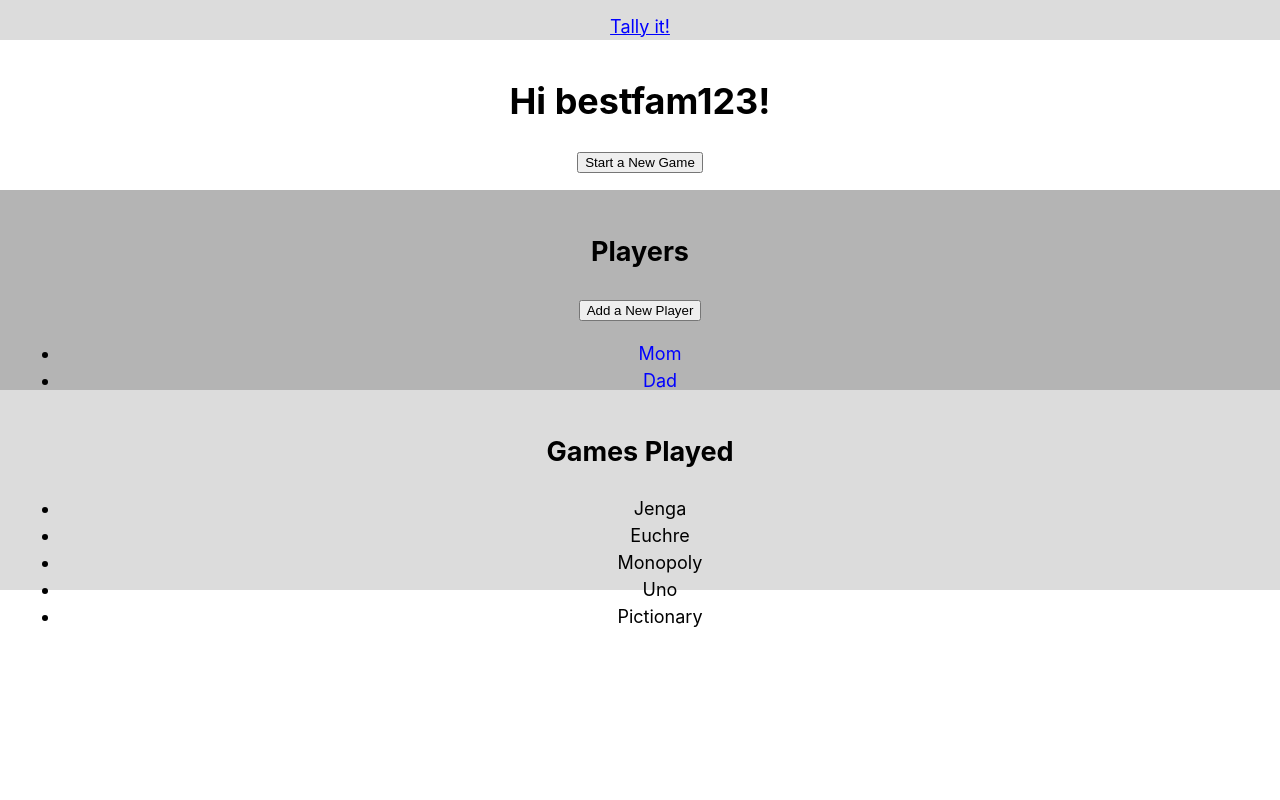
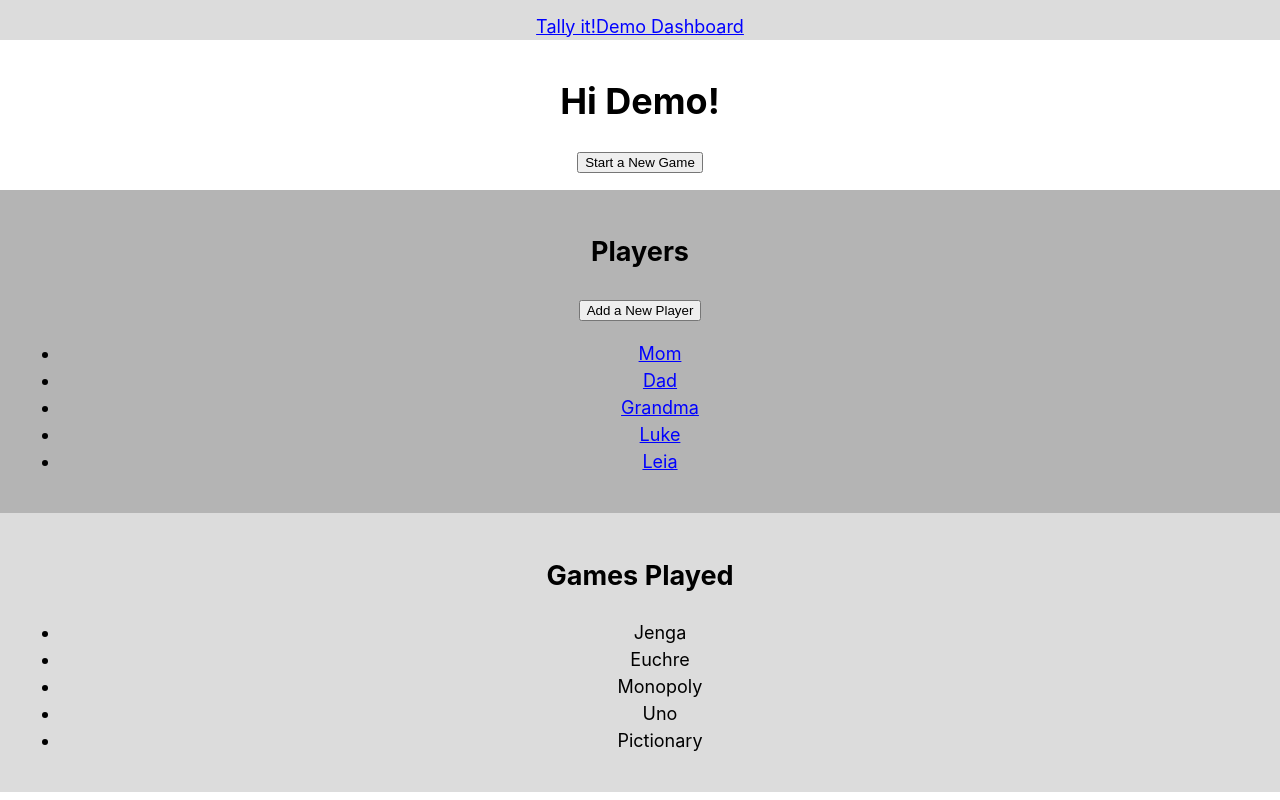
Before and after one commit to sPro1ly0/tallyit-app, a React (Create React App) app: page /dashboard in a window 1280 px wide. Built offline with nearby package versions, Linux system fonts and the light colour scheme.

Commit message:
Add example data and context to app and dashboard

```diff
--- a/src/App.js
+++ b/src/App.js
@@ -1,6 +1,9 @@
 import React, { Component } from 'react';
 import { Route, Switch } from 'react-router-dom';
 import './App.css';
+import TallyContext from './TallyContext';
+import { groups, players, games, scores } from './ExampleData';
+
 import NavBarTop from './NavBarTop/NavBarTop';
 import LandingPage from './LandingPage/LandingPage';
 import DashBoard from './DashBoard/DashBoard';
@@ -17,9 +20,30 @@ import NotFoundPage from './NotFoundPage/NotFoundPage';
 
 class App extends Component {
 
+  static contextType = TallyContext;
+
+  constructor(props) {
+    super(props);
+    this.state = {
+      group: groups[0].group_name,
+      players: players,
+      games: games,
+      scores: scores
+    };
+  }
+
   render() {
+
+    const contextValue = {
+      group: this.state.group,
+      players: this.state.players,
+      games: this.state.games,
+      scores: this.state.scores
+    };
+
     return (
       <>
+        <TallyContext.Provider value={contextValue}>
           <NavBarTop />
           <main className='App'>
             <Switch>
@@ -44,11 +68,11 @@ class App extends Component {
                 component={AddPlayerForm}
               />
               <Route
-              exact path='/edit-player'
+                exact path='/edit-player/:player_id'
                 component={EditPlayerForm}
               />
               <Route
-              exact path='/player-stats'
+                exact path='/player-stats/:player_id'
                 component={PlayerStatsPage}
               />
               <Route
@@ -56,6 +80,7 @@ class App extends Component {
               />
             </Switch>
           </main>
+        </TallyContext.Provider>
       </>
     );
   }
--- a/src/DashBoard/DashBoard.css
+++ b/src/DashBoard/DashBoard.css
@@ -7,6 +7,11 @@ header {
     padding-bottom: 20px;
     width: 100%;
     height: 140px;
+}
+
+.all-players,
+.all-games {
+    height: fit-content;
 }
 
 div {
--- a/src/DashBoard/DashBoard.js
+++ b/src/DashBoard/DashBoard.js
@@ -1,37 +1,45 @@
 import React, { Component } from 'react';
+import TallyContext from '../TallyContext';
+import { Link } from 'react-router-dom';
 import './DashBoard.css';
 
 class DashBoard extends Component {
+
+  static contextType = TallyContext;
+
   render() {
+
+    const { group, players, games } = this.context;
+    let playerList = '';
+    let gameList = '';
+    if (players) {
+      playerList = players.map(p => <li key={p.id}><Link to={`/player-stats/${p.id}`}>{`${p.player_name}`}</Link></li>);
+    }
+
+    if (games) {
+      gameList = games.map(g => <li key={g.id}>{`${g.game_name}`}</li>);
+    }
+
     return (
       <>
         <header>
-          <h1>Hi bestfam123!</h1>
+          <h1>Hi {group}!</h1>
           <button>Start a New Game</button>
         </header>
 
         <div>
-          <section>
+          <section className='all-players'>
             <h2>Players</h2>
             <button>Add a New Player</button>
             <ul>
-              <li><a>Mom</a></li>
-              <li><a>Dad</a></li>
-              <li><a>Ray</a></li>
-              <li><a>Sara</a></li>
-              <li><a>Grandpa</a></li>
-              <li><a>Lilly</a></li>
+              {playerList}
             </ul>
           </section>
 
-          <section>
+          <section className='all-games'>
             <h2>Games Played</h2>
             <ul>
-              <li>Jenga</li>
-              <li>Euchre</li>
-              <li>Monopoly</li>
-              <li>Uno</li>
-              <li>Pictionary</li>
+              {gameList}
             </ul>
           </section>
         </div>
--- a/src/EditPlayerForm/EditPlayerForm.js
+++ b/src/EditPlayerForm/EditPlayerForm.js
@@ -13,6 +13,7 @@ class EditPlayerForm extends Component {
             <label htmlFor='edit-player'>Edit Player&apos;s Name</label>
             <input id='edit-player' type="text" placeholder="Mom" required/>
             <button>Save New Name</button>
+            <button>Delete Player</button>
           </form>
         </section>
         <button>Go Back</button>
--- /dev/null
+++ b/src/ExampleData.js
@@ -0,0 +1,92 @@
+const groups = [
+  {
+    id: 1,
+    group_name: 'Demo'
+  },
+  {
+    id: 2,
+    group_name: 'bestfam123'
+  }
+];
+
+const players = [
+  {
+    id: 1,
+    player_name: 'Mom',
+    group_id: 1
+  },
+  {
+    id: 2,
+    player_name: 'Dad',
+    group_id: 1
+  },
+  {
+    id: 3,
+    player_name: 'Grandma',
+    group_id: 1
+  },
+  {
+    id: 4,
+    player_name: 'Luke',
+    group_id: 1
+  },
+  {
+    id: 5,
+    player_name: 'Leia',
+    group_id: 1
+  }
+];
+
+const games = [
+  {
+    id: 1,
+    game_name: 'Jenga',
+    group_id: 1,
+    date_played: '4/13'
+  },
+  {
+    id: 2,
+    game_name: 'Euchre',
+    group_id: 1,
+    date_played: '4/10'
+  },
+  {
+    id: 3,
+    game_name: 'Monopoly',
+    group_id: 1,
+    date_played: '4/10'
+  },
+  {
+    id: 4,
+    game_name: 'Uno',
+    group_id: 1,
+    date_played: '4/01'
+  },
+  {
+    id: 5,
+    game_name: 'Pictionary',
+    group_id: 1,
+    date_played: '3/29'
+  }
+];
+
+const scores = [
+  {
+    id: 1,
+    game_id: 1,
+    player_id: 1,
+    score: 1,
+    date_played:'4/13',
+    win_loss: 'W'
+  },
+  {
+    id: 2,
+    game_id: 1,
+    player_id: 2,
+    score: 0,
+    date_played:'4/13',
+    win_loss: 'L'
+  }
+];
+
+export { groups, players, games, scores };
--- a/src/NavBarTop/NavBarTop.js
+++ b/src/NavBarTop/NavBarTop.js
@@ -8,6 +8,7 @@ class NavBarTop extends Component {
     return (
       <nav className='nav-top'>
         <Link to="/" className='app-name'>Tally it!</Link>
+        <Link to="/dashboard">Demo Dashboard</Link>
       </nav>
     );
   }
--- a/src/PlayerStatsPage/PlayerStatsPage.js
+++ b/src/PlayerStatsPage/PlayerStatsPage.js
@@ -9,7 +9,7 @@ class PlayerStatsPage extends Component {
         <button className="go-back-player-button">Go Back</button>
         <header>
           <h1>Mom&apos;s Stats</h1>
-          <Link to='/edit-player'>Edit Player</Link>
+          <Link to='/edit-player/'>Edit Player</Link>
         </header>
 
         <section className='win-loss'>
--- /dev/null
+++ b/src/TallyContext.js
@@ -0,0 +1,10 @@
+import React from 'react';
+
+const TallyContext = React.createContext({
+  groups: [],
+  players: [],
+  games: [],
+  scores: []
+});
+
+export default TallyContext;
```
Lines whose indentation alone changed are shown as unchanged.
